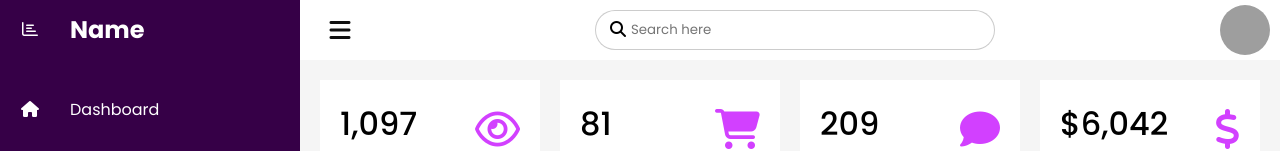
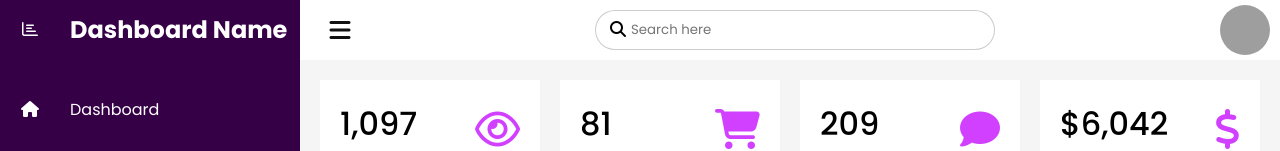
Before and after one commit to fadyehabamer/LohaTahakomy, a plain HTML site: page index-en.html in a window 1280 px wide. Shown: the top 151 px of the page. Drawn offline with Linux system fonts and the light colour scheme; grey boxes are pictures that could not be loaded.

Commit message:
small fixes

```diff
--- a/index-en.html
+++ b/index-en.html
@@ -22,7 +22,7 @@
                     <a href="index-en.html">
                         <span class="icon"><i class="far fa-chart-bar"></i></span>
                         <span class="title">
-                            <h2>Name</h2>
+                            <h2>Dashboard Name</h2>
                         </span>
                     </a>
                 </li>
```
